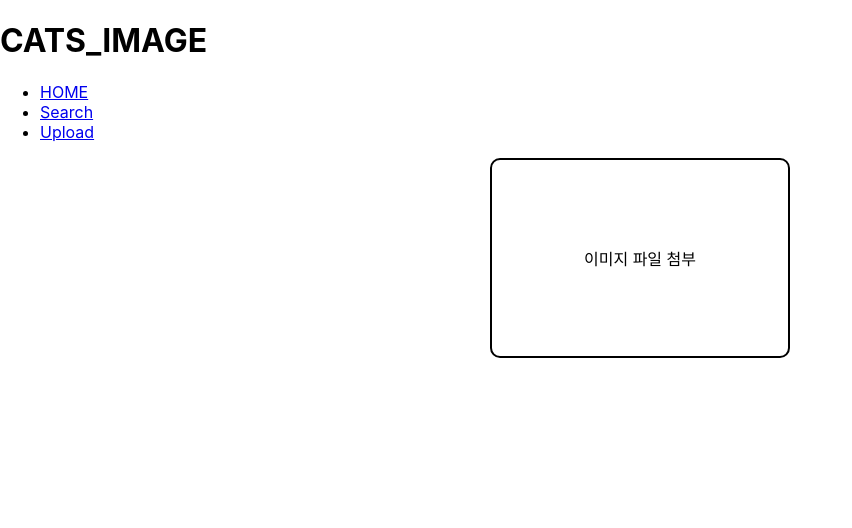
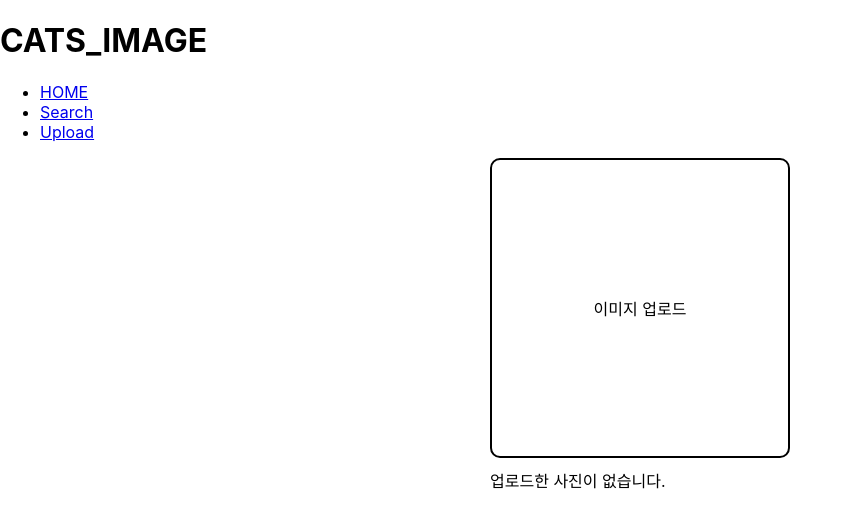
Before and after one commit to youngseokang/cats_image_practice, a React (Create React App) app: page /upload in a window 1280 px wide. Shown: the top 528 px of the page, without its empty margins (0-852 px from the left). Built offline with nearby package versions, Linux system fonts and the light colour scheme.

Commit message:
drag and drop 구현

```diff
--- a/src/common/components/pictureContainer/localPictureItem.tsx
+++ b/src/common/components/pictureContainer/localPictureItem.tsx
@@ -1,9 +1,9 @@
 function LocalPictureItem(props: localPictureItemProps) {
   const { data, downloadLocalCatImage } = props;
   return (
-    <div>
+    <div className="pictureItem">
       <h3>{data.name}</h3>
-      <img src={data.url} width={400} height={300} />
+      <img alt={data.name} src={data.url} width={400} height={300} />
       <button onClick={() => downloadLocalCatImage(data.name)}>DOWNLOAD</button>
     </div>
   );
--- a/src/common/components/pictureContainer/pictureItem.tsx
+++ b/src/common/components/pictureContainer/pictureItem.tsx
@@ -2,9 +2,9 @@ const PictureItem = (data: pictureItemProps) => {
   const { id, url /* width, height, breeds */ } = data.data;
 
   return (
-    <div>
+    <div className="pictureItem">
       <h3>{id}</h3>
-      <img src={url} width={400} height={300} />
+      <img src={url} alt={id} width={400} height={300} />
       <button onClick={() => data.downloadCatImage(id, url)}>DOWNLOAD</button>
     </div>
   );
--- a/src/common/components/uploadContainer/dragDropBox.tsx
+++ b/src/common/components/uploadContainer/dragDropBox.tsx
@@ -1,34 +1,74 @@
-import { useState, useRef, useCallback, useEffect } from "react";
-import "../../../styles/dragDropBox.css";
+import {
+  useState,
+  useRef,
+  useCallback,
+  useEffect,
+  ChangeEvent,
+  MouseEventHandler,
+} from "react";
 
 function DragDropBox() {
   // drag 하는중인지 아닌지 확인할 변수 isDragging
   const [isDragging, setIsDragging] = useState<boolean>(false);
-  // 선택한 파일의 고유 id
-  const fileId = useRef<number>(0);
+  // 올린 파일, 미리보기 관리할 files
+  const [file, setFile] = useState<uploadFileTypes>({
+    preview: null,
+    file: null,
+  });
   // drag 감지하는 ref
   const dragRef = useRef<HTMLLabelElement | null>(null);
 
-  // TODO: 드래그 시작 + 끝
+  // TODO: 파일 관련
+  const onChangeFiles = (e: ChangeEvent<HTMLInputElement> | any) => {
+    let currentFile: File | null = null;
+    const reader = new FileReader();
+    if (e.type === "drop") {
+      // drop event에 들어온 파일 가져오기
+      currentFile = e.dataTransfer.files[0];
+    } else {
+      // drop event 이외(=change)로 들어온 파일 가져오기
+      currentFile = e.target.files[0];
+    }
+
+    reader.onloadend = () => {
+      setFile((prevFile) => {
+        return {
+          ...prevFile,
+          preview: reader.result as string,
+          file: currentFile,
+        };
+      });
+    };
+    reader.readAsDataURL(currentFile as File);
+  };
+
+  // TODO: 드래그 인식 영역에 들어옴 + 나감
   const handleDragIn: (e: DragEvent) => void = useCallback((e: DragEvent) => {
+    console.log("dragin");
     e.preventDefault();
     e.stopPropagation();
   }, []);
   const handleDragOut: (e: DragEvent) => void = useCallback((e: DragEvent) => {
+    console.log("dragout");
     e.preventDefault();
     e.stopPropagation();
+    setIsDragging(false);
   }, []);
-  // TODO : 드래그 해서 끌고 옴 + drop (마우스에서 손 뗌)
+  // TODO : 드래그 인식 영역 내에 있음 + 영역 내에서 마우스 놓음
   const handleDragOver: (e: DragEvent) => void = useCallback((e: DragEvent) => {
+    console.log("dragover");
+    e.preventDefault();
+    e.stopPropagation();
     if (e.dataTransfer!.files) {
       setIsDragging(true);
     }
   }, []);
   const handleDrop: (e: DragEvent) => void = useCallback((e: DragEvent) => {
+    console.log("drop");
     e.preventDefault();
     e.stopPropagation();
 
-    // onChangeFiles(e);
+    onChangeFiles(e);
     setIsDragging(false);
   }, []);
 
@@ -52,6 +92,19 @@ function DragDropBox() {
     }
   }, [handleDragIn, handleDragOut, handleDragOver, handleDrop]);
 
+  // TODO: 리셋
+  const resetUpload = () => {
+    setFile((prevFile) => {
+      return {
+        ...prevFile,
+        preview: null,
+        file: null,
+      };
+    });
+  };
+
+  console.log(file);
+
   useEffect(() => {
     initDragEvents();
 
@@ -59,16 +112,80 @@ function DragDropBox() {
   }, [initDragEvents, resetDragEvents]);
 
   return (
+    <>
       <div className="dragDropBoxWrapper">
-      <input type="file" id="fileUpload" />
+        <input
+          type="file"
+          id="fileUpload"
+          onChange={onChangeFiles}
+          accept="image/jpg, image/jpeg, image/png"
+        />
         <label
           className={isDragging ? "dragDropBox active" : "dragDropBox"}
           htmlFor="fileUpload"
-        ref={dragRef}
+          ref={file.file === null ? dragRef : null}
         >
-        이미지 파일 첨부
+          이미지 업로드
         </label>
+        {file.file !== null ? (
+          <>
+            <div className="uploadFileWrapper">
+              <div className="uploadFile">
+                <img
+                  src={file.preview as string}
+                  alt={(file.file as File).name}
+                />
+                <div className="uploadFileInfo">
+                  <p>{(file.file as File).name}</p>
+                  <button type="button" onClick={resetUpload}>
+                    &times;
+                  </button>
                 </div>
+              </div>
+            </div>
+            <button className="uploadFileSubmit" type="button">
+              업로드 하기
+            </button>
+          </>
+        ) : (
+          <div className="uploadFileWrapper">업로드한 사진이 없습니다.</div>
+        )}
+        {/* {file.file === null ? (
+          <>
+            <input
+              type="file"
+              id="fileUpload"
+              onChange={onChangeFiles}
+              accept="image/jpg, image/jpeg, image/png"
+            />
+            <label
+              className={isDragging ? "dragDropBox active" : "dragDropBox"}
+              htmlFor="fileUpload"
+              ref={file.file === null ? dragRef : null}
+            >
+              이미지 업로드
+            </label>
+            <div className="uploadFileWrapper">
+              <div className="uploadFile">
+                <img
+                  src={file.preview as string}
+                  alt={(file.file as File).name}
+                />
+                <div className="uploadFileInfo">
+                  <p>{(file.file as File).name}</p>
+                  <button type="button" onClick={resetUpload}>
+                    &times;
+                  </button>
+                </div>
+              </div>
+            </div>
+            <button className="uploadFileSubmit" type="button">
+              업로드 하기
+            </button>
+          </>
+        ) : null} */}
+      </div>
+    </>
   );
 }
 
--- a/src/pages/pictureContainer.tsx
+++ b/src/pages/pictureContainer.tsx
@@ -6,6 +6,7 @@ import { useEffect } from "react";
 import { useInView } from "react-intersection-observer";
 import axios from "axios";
 import useAxios from "../hooks/useAxios";
+import "../styles/pictureContainer.css";
 
 import test1 from "../common/image/test1.jpg";
 import test2 from "../common/image/test2.jpg";
@@ -102,7 +103,7 @@ const PictureContainer = () => {
   }, [inView, fetchNextPage]);
 
   return (
-    <div>
+    <div className="pictureContainer">
       <h2>pictureContainer</h2>
       {localPictures.map((pic, idx) => {
         return (
--- a/src/pages/uploadContainer.tsx
+++ b/src/pages/uploadContainer.tsx
@@ -1,5 +1,6 @@
 import React from "react";
 import DragDropBox from "../common/components/uploadContainer/dragDropBox";
+import "../styles/uploadContainer.css";
 
 const UploadContainer = () => {
   return (
--- a/src/styles/dragDropBox.css
+++ /dev/null
@@ -1,22 +0,0 @@
-.dragDropBoxWrapper {
-  display: grid;
-  place-items: center;
-}
-.dragDropBoxWrapper input {
-  display: none;
-}
-.dragDropBox {
-  width: 300px;
-  height: 200px;
-  display: flex;
-  justify-content: center;
-  align-items: center;
-  border: 2px solid #000;
-  border-radius: 10px;
-  box-sizing: border-box;
-}
-
-.dragDropBox.active {
-  border: 2px dashed rgba(0, 0, 0, 0.2);
-  background-color: rgba(238, 238, 238, 0.75);
-}
--- /dev/null
+++ b/src/styles/pictureContainer.css
@@ -0,0 +1,13 @@
+.pictureContainer {
+  display: grid;
+  grid-template-rows: 30px 1fr;
+  grid-auto-rows: 1fr;
+  row-gap: 10px;
+}
+
+.pictureItem {
+  display: flex;
+  flex-direction: column;
+  justify-content: center;
+  align-items: center;
+}
--- /dev/null
+++ b/src/styles/uploadContainer.css
@@ -0,0 +1,54 @@
+.dragDropBoxWrapper {
+  display: grid;
+  place-items: center;
+  row-gap: 10px;
+}
+.dragDropBoxWrapper input {
+  display: none;
+}
+.dragDropBox {
+  width: 300px;
+  height: 300px;
+  display: grid;
+  justify-content: center;
+  align-items: center;
+  border: 2px solid #000;
+  border-radius: 10px;
+  box-sizing: border-box;
+}
+
+.dragDropBox.active {
+  border: 2px dashed rgba(0, 0, 0, 0.2);
+  background-color: rgba(238, 238, 238, 0.75);
+}
+
+.uploadFileWrapper {
+  width: 300px;
+  height: 100px;
+  box-sizing: border-box;
+}
+
+.uploadFile {
+  width: 100%;
+  height: 100%;
+  border: 2px solid #000;
+  border-radius: 10px;
+  display: flex;
+  justify-content: space-around;
+  align-items: center;
+}
+
+.uploadFileWrapper img {
+  width: 85px;
+  height: 85px;
+}
+
+.uploadFileInfo {
+  display: grid;
+  grid-template-columns: 100px 30px;
+  align-items: center;
+}
+
+.uploadFileSubmit {
+  cursor: pointer;
+}
--- a/src/types/type.d.ts
+++ b/src/types/type.d.ts
@@ -36,6 +36,6 @@ interface useCatPicturesResult {
 
 /* uploadContainer 관련 */
 interface uploadFileTypes {
-  id: number;
-  object: File;
+  preview: string | ArrayBuffer | null;
+  file: File | null;
 }
```
Lines whose indentation alone changed are shown as unchanged.
